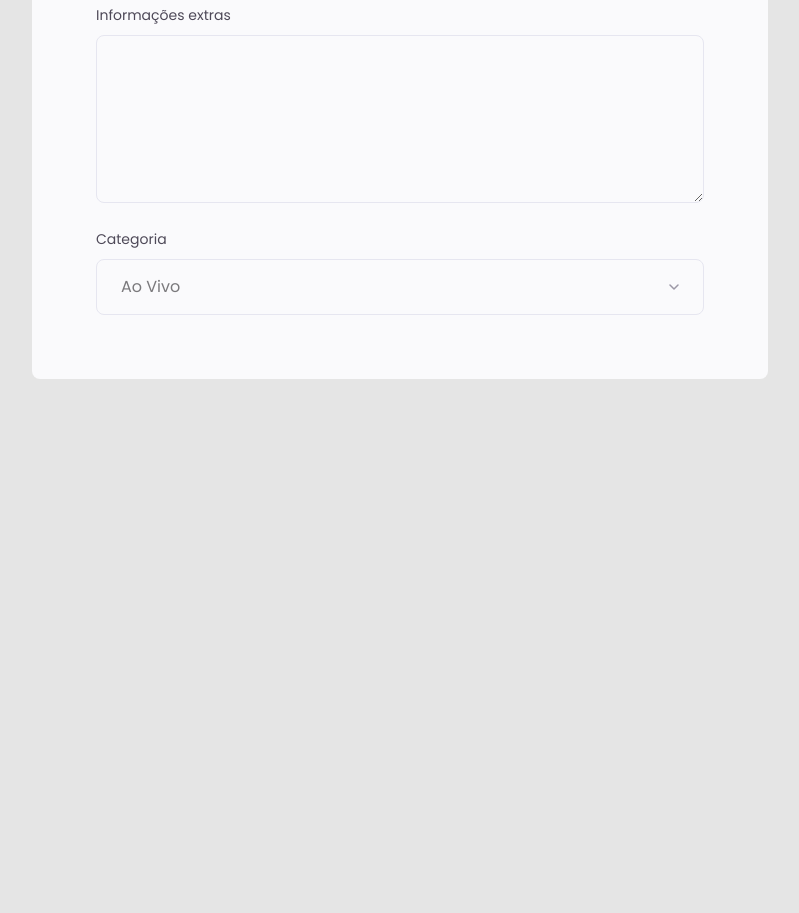
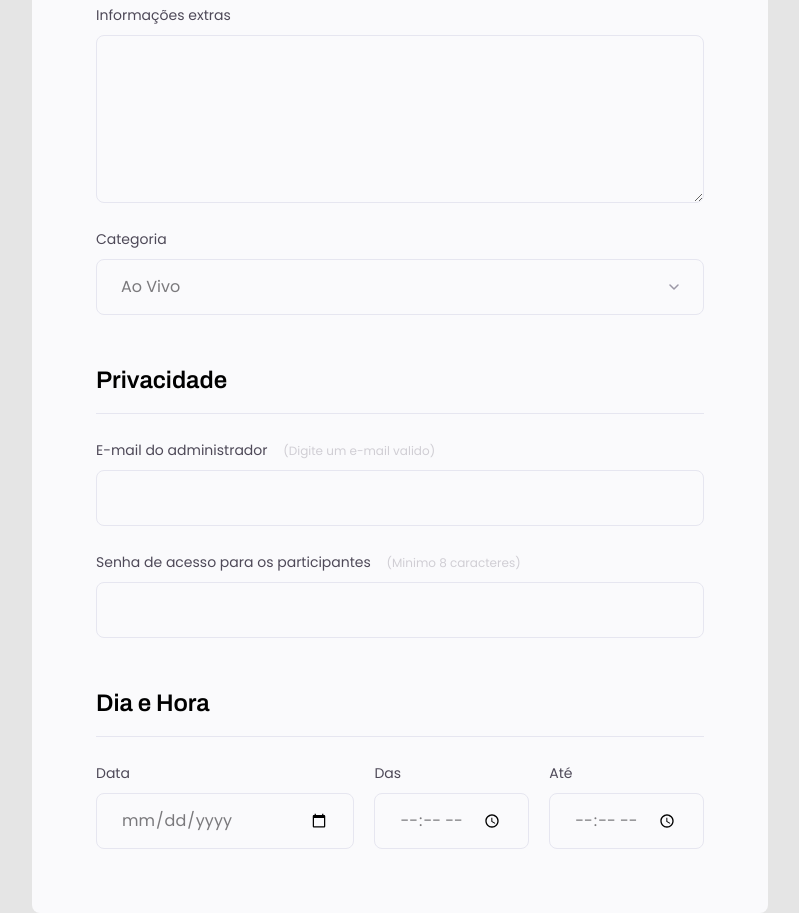
Before and after one commit to ViniciusBruno90/Explorer-05, a plain HTML site: page index.html in a window 1280 px wide. Shown: the part 744-1657 px from the top of the page, without its empty margins (240-1039 px from the left). Before the commit the page ends 1123 px from the top, so only its background shows below. Drawn offline with Linux system fonts and the light colour scheme.

Commit message:
parte da hora e data

```diff
--- a/index.html
+++ b/index.html
@@ -61,6 +61,50 @@
             </div>
           </div>
         </fieldset>
+
+        <fieldset>
+          <div class="fieldset-wrapper">
+            <legend>Privacidade</legend>
+
+            <div class="input-wrapper">
+              <label for="event-email"
+                >E-mail do administrador
+                <span>(Digite um e-mail valido)</span></label
+              >
+              <input type="email" id="event-email" />
+            </div>
+
+            <div class="input-wrapper">
+              <label for="event-hora"
+                >Senha de acesso para os participantes
+                <span>(Minimo 8 caracteres)</span></label
+              >
+              <input type="password" id="event-hora" />
+            </div>
+          </div>
+        </fieldset>
+
+        <fieldset>
+          <div class="fieldset-wrapper">
+            <legend>Dia e Hora</legend>
+            <div class="col-3">
+              <div class="input-wrapper">
+                <label for="event-date">Data</label>
+                <input type="date" id="event-date" />
+              </div>
+
+              <div class="input-wrapper">
+                <label for="event-begin">Das </label>
+                <input type="time" id="event-begin" />
+              </div>
+
+              <div class="input-wrapper">
+                <label for="event-end">Até</label>
+                <input type="time" id="event-end" />
+              </div>
+            </div>
+          </div>
+        </fieldset>
       </form>
     </div>
   </body>
--- a/style.css
+++ b/style.css
@@ -87,6 +87,10 @@ form {
   min-height: 300px;
 
   padding: 64px;
+
+  display: flex;
+  flex-direction: column;
+  gap: 48px;
 }
 
 fieldset {
@@ -170,3 +174,13 @@ fieldset legend {
   background-repeat: no-repeat;
   background-position: right 24px top 50%;
 }
+
+.col-3{
+  display: flex;
+  gap: 20px;
+}
+
+/* aqui quando se colocar diz que ">" primeiro nivel da div onde o :nth-child(aqui seria qual o filho especifico quero mexer no caso na primeira div)*/
+.col-3 > div:nth-child(1){
+  width: 100%;
+}
```
